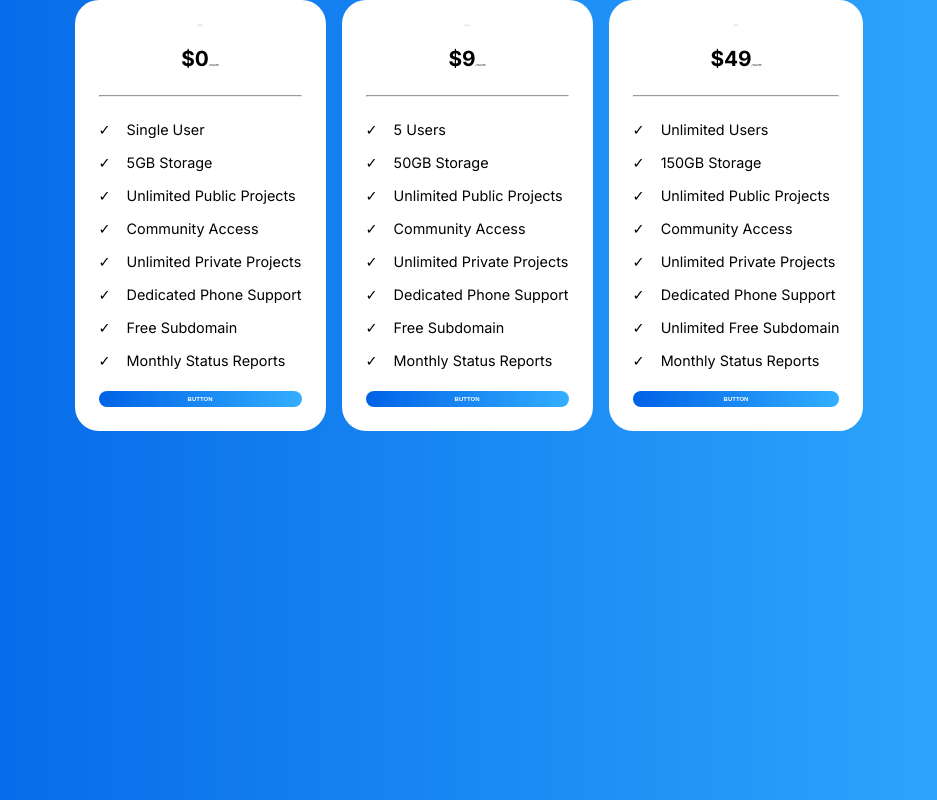
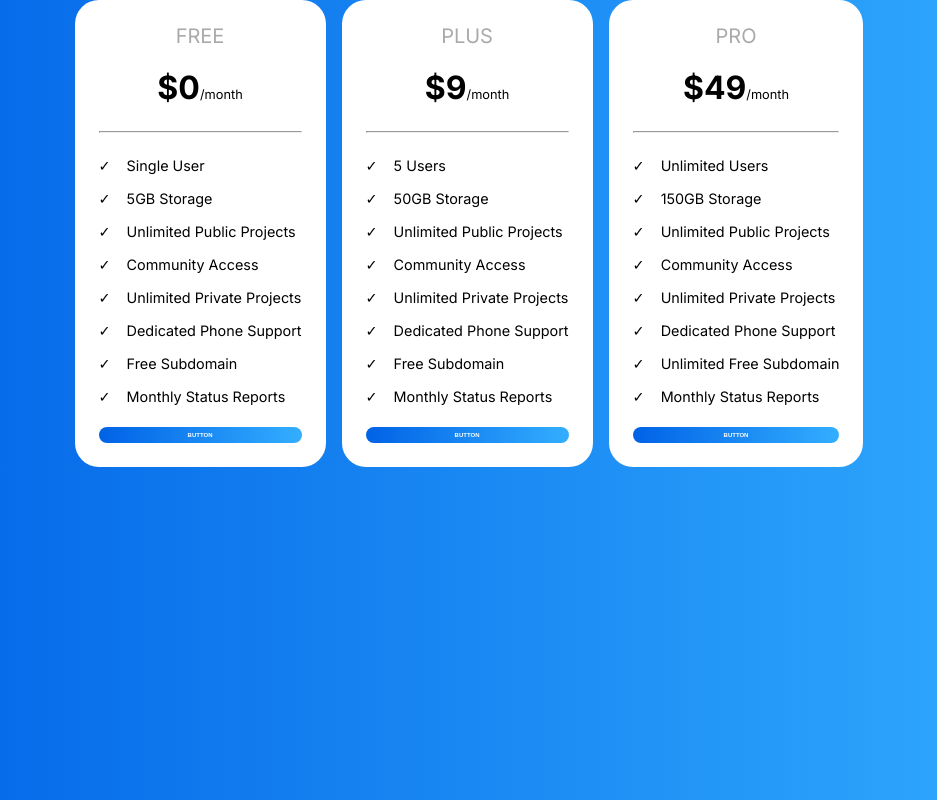
Before and after one commit to ASalman-Malik/reactjs-T1, a React (Create React App) app: page / in a window 1280 px wide. Shown: the whole page, without its empty margins (171-1108 px from the left). Built offline with nearby package versions, Linux system fonts and the light colour scheme.

Commit message:
Update App.css

```diff
--- a/src/App.css
+++ b/src/App.css
@@ -100,16 +100,16 @@ body{
 }
 
 .sub-status{
-  font-size: 2px;
+  font-size: 20px;
   font-weight: 500;
   color: darkgray;
 }
 .price{
   font-weight: 700;
-  font-size: 1.3rem;
+  font-size: 2rem;
 }
 .month{
-  font-size: 3px;
+  font-size: 0.8rem;
   font-weight: 100;
 }
 
```
